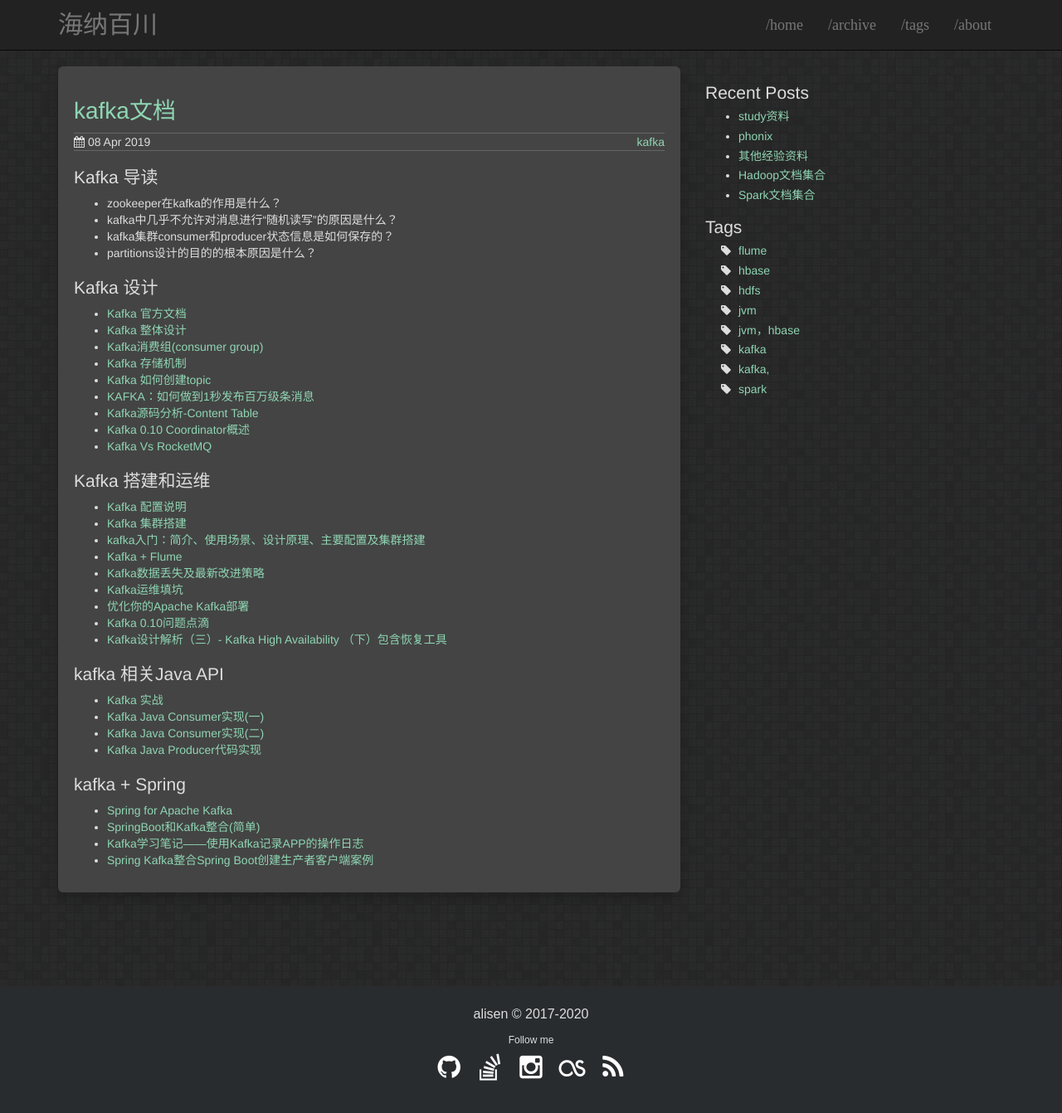
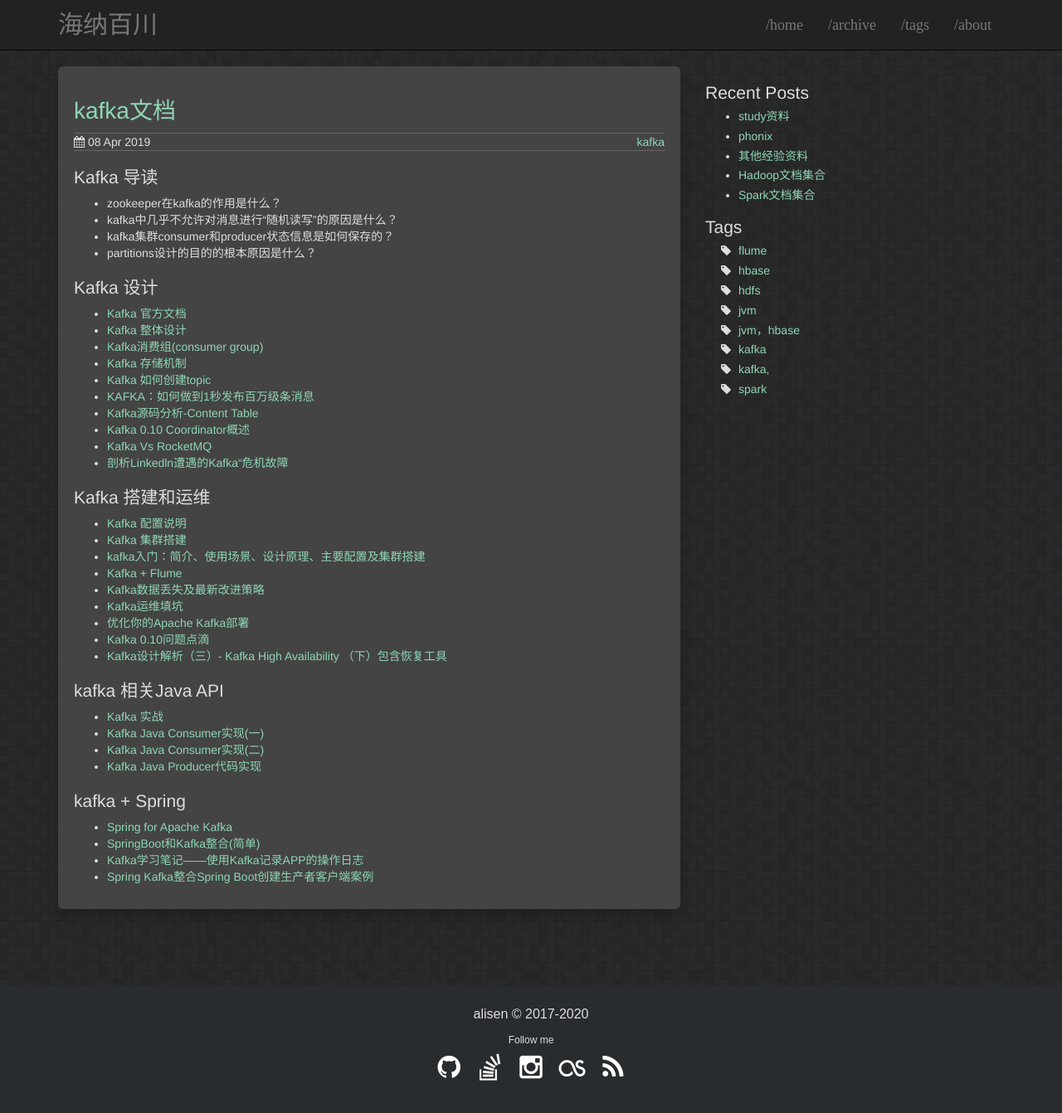
Before and after one commit to igithu/summary, a Jekyll site: the page built from _posts/2019-04-08-kafka-doc.md, in a window 1280 px wide and 1366 px high. Shown: the top 1342 px of the window at 83% size. Built offline with Jekyll 4.4.1, drawn with Linux system fonts in a browser that asks for light colours.

Commit message:
Update 2019-04-08-kafka-doc.md

```diff
--- a/_posts/2019-04-08-kafka-doc.md
+++ b/_posts/2019-04-08-kafka-doc.md
@@ -22,6 +22,7 @@ tags: kafka
 * [Kafka源码分析-Content Table](https://www.jianshu.com/p/aa274f8fe00f)
 * [Kafka 0.10 Coordinator概述](https://www.cnblogs.com/byrhuangqiang/p/6384986.html)
 * [Kafka Vs RocketMQ](https://fdx321.github.io/2018/01/03/Kafka-Vs-RocketMQ/)
+* [剖析Linkedln遭遇的Kafka“危机故障](http://i.dataguru.cn/mportal.php?mod=view&aid=9468)
 
 
 
```
